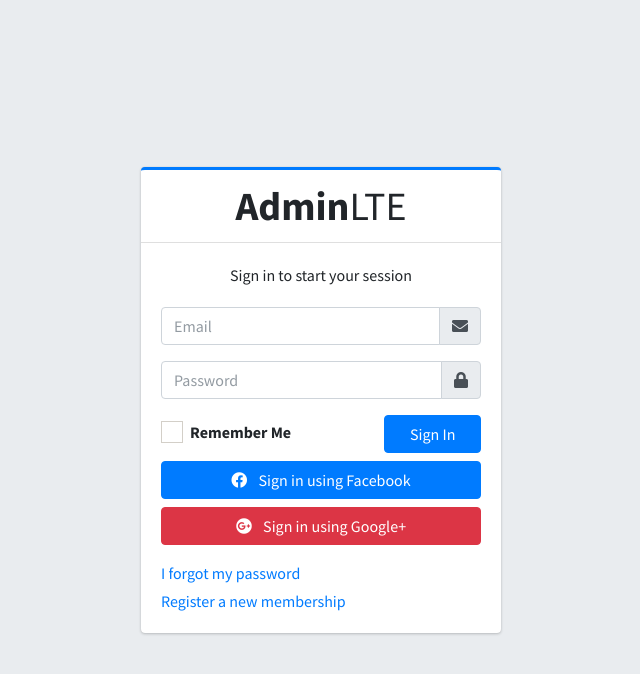
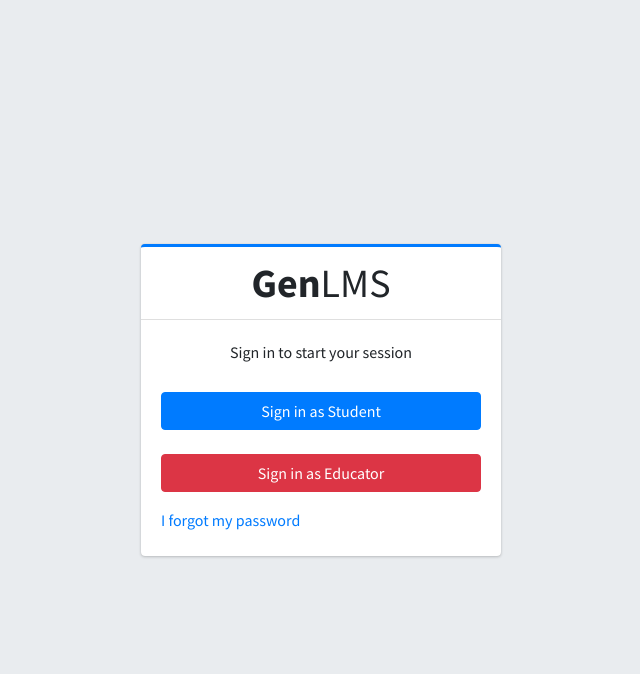
Before and after one commit to AlvisNgo/genlms, a Django app: page /login/ in a window 1280 px wide. Shown: the top 674 px of the page, without its empty margins (319-959 px from the left). Run offline with Django 5.2, Linux system fonts and the light colour scheme; some libraries are stand-ins or nearby versions.

Commit message:
Allow sign in from custom template.

```diff
--- a/genlms/settings.py
+++ b/genlms/settings.py
@@ -143,6 +143,7 @@ ACCOUNT_EMAIL_VERIFICATION = "none"
 ACCOUNT_AUTHENTICATION_METHOD = "username"
 ACCOUNT_EMAIL_REQUIRED = True
 LOGIN_REDIRECT_URL = "/dashboard"
+ACCOUNT_ADAPTER = 'genlms.account_adapter.NoNewUsersAccountAdapter'
 
 SOCIALACCOUNT_PROVIDERS = {
     'microsoft': {
--- /dev/null
+++ b/requirements.txt
@@ -0,0 +1,4 @@
+django-allauth
+oauthlib
+requests
+requests-oauthlib
--- a/templates/login.html
+++ b/templates/login.html
@@ -9,60 +9,26 @@
 	<!-- /.login-logo -->
 	<div class="card card-outline card-primary">
 		<div class="card-header text-center">
-			<a href="../../index2.html" class="h1"><b>Admin</b>LTE</a>
+			<a href="../../index2.html" class="h1"><b>Gen</b>LMS</a>
 		</div>
 		<div class="card-body">
 			<p class="login-box-msg">Sign in to start your session</p>
 
-			<form action="../../index3.html" method="post">
-				<div class="input-group mb-3">
-					<input type="email" class="form-control" placeholder="Email">
-					<div class="input-group-append">
-						<div class="input-group-text">
-							<span class="fas fa-envelope"></span>
-						</div>
-					</div>
-				</div>
-				<div class="input-group mb-3">
-					<input type="password" class="form-control" placeholder="Password">
-					<div class="input-group-append">
-						<div class="input-group-text">
-							<span class="fas fa-lock"></span>
-						</div>
-					</div>
-				</div>
-				<div class="row">
-					<div class="col-8">
-						<div class="icheck-primary">
-							<input type="checkbox" id="remember">
-							<label for="remember">
-								Remember Me
-							</label>
-						</div>
-					</div>
-					<!-- /.col -->
-					<div class="col-4">
-						<button type="submit" class="btn btn-primary btn-block">Sign In</button>
-					</div>
-					<!-- /.col -->
-				</div>
-			</form>
+			<div class="social-auth-links text-center mt-2 mb-3">
+				<form action="/accounts/microsoft/login/" method="post">
+					{% csrf_token %}
+					<input type="submit" class="btn btn-block btn-primary" value="Sign in as Student">
+					<br/>
+    			</form>
 
-			<div class="social-auth-links text-center mt-2 mb-3">
-				<a href="{% provider_login_url 'microsoft' %}" class="btn btn-block btn-primary">
-					<i class="fab fa-facebook mr-2"></i> Sign in using Facebook
-				</a>
 				<a href="#" class="btn btn-block btn-danger">
-					<i class="fab fa-google-plus mr-2"></i> Sign in using Google+
+					Sign in as Educator
 				</a>
 			</div>
 			<!-- /.social-auth-links -->
 
 			<p class="mb-1">
-				<a href="forgot-password.html">I forgot my password</a>
-			</p>
-			<p class="mb-0">
-				<a href="register.html" class="text-center">Register a new membership</a>
+				<a href="https://account.live.com/ResetPassword.aspx" target="_blank">I forgot my password</a>
 			</p>
 		</div>
 		<!-- /.card-body -->
```
Also changed, not shown: genlms/account_adapter.py (added, +16 -0 lines).
